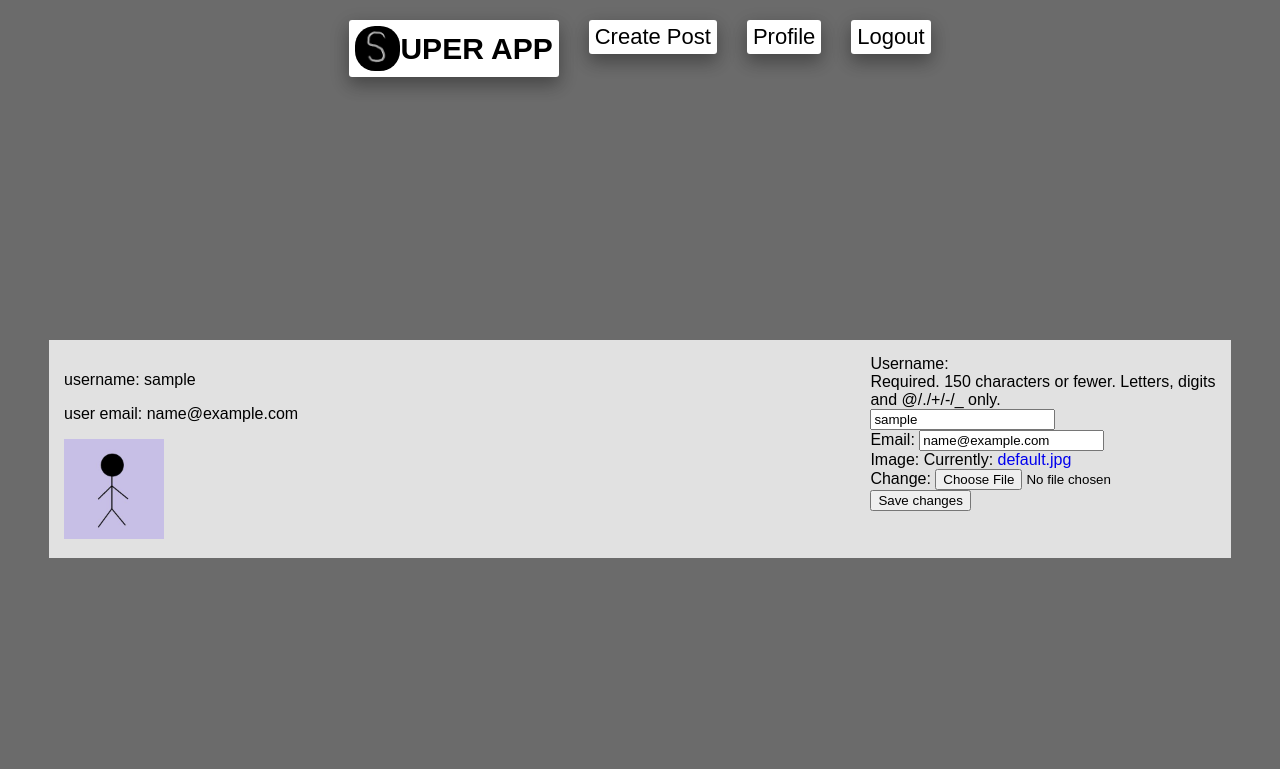
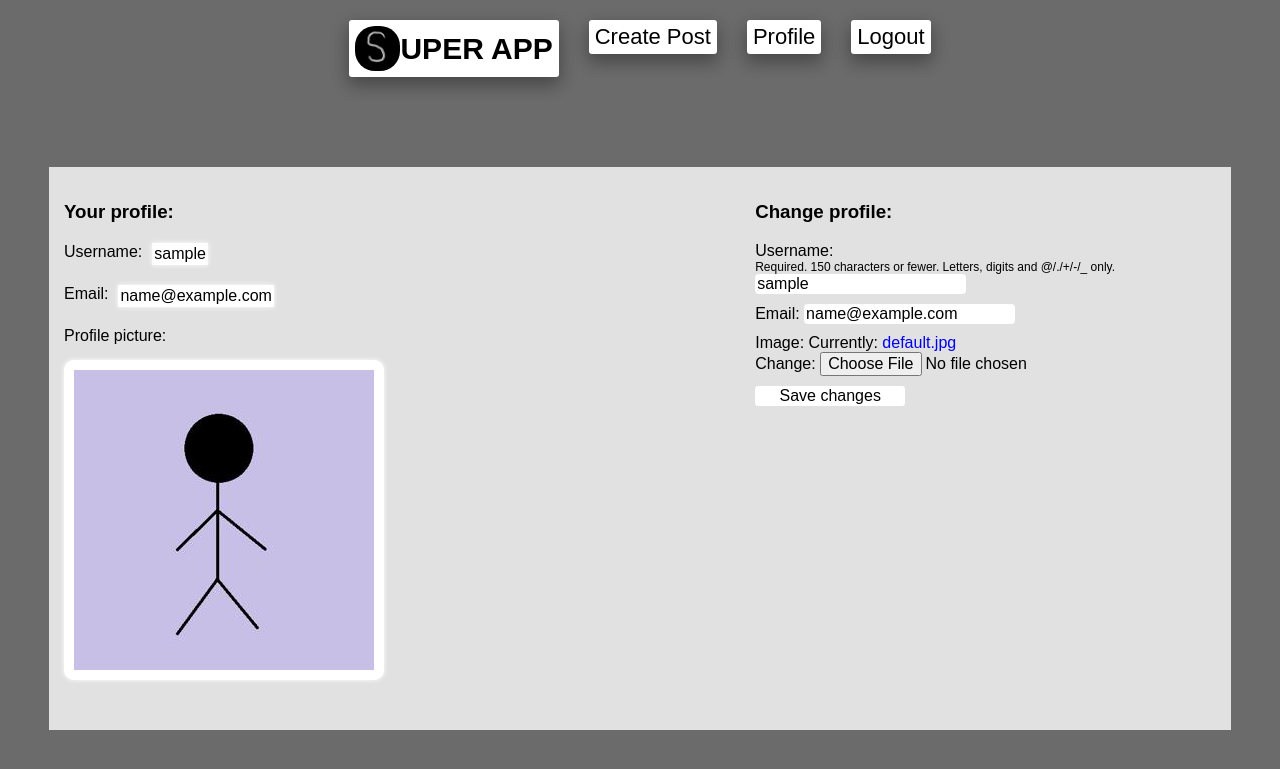
Before and after one commit to Przemek221/pjf_polej, a Django app: page /profile in a window 1280 px wide. Shown: the top 769 px of the page. Run offline with Django 4.2, Linux system fonts and the light colour scheme; the visitor is signed in with stand-in values (Sample User, id 1); parts of the project's set-up code (start-up, migrations or seed data) failed here and were passed over.

Commit message:
user profile page design

```diff
--- a/sampleApp/static/styles/profile.css
+++ b/sampleApp/static/styles/profile.css
@@ -1,8 +1,84 @@
-.profile-picture{
-    max-width: 100px;
+#content-wrapper {
+    display: grid;
+    grid-template-columns: 60% 40%;
+
+    & .user-info-wrapper {
+        margin-right: 20px;
+    }
 }
 
-.wrapper{
+#content-wrapper .user-info-wrapper .profile-picture {
+    margin: 15px 0;
+    max-width: 300px;
+    padding: 10px;
+    background: white;
+    border-radius: 10px;
+    box-shadow: 0 0 5px 0 #fff;
+}
+
+#content-wrapper .user-info-wrapper .user-info {
+    display: flex;
+    flex-direction: row;
+    column-gap: 10px;
+    margin: 20px 0;
+
+    &:last-child {
+        flex-direction: column;
+    }
+
+    & p {
+        margin: 0;
+        background: white;
+        padding: 2px;
+        box-shadow: 0 0 5px 0 #fff;
+    }
+}
+
+#content-wrapper form {
+    width: 100%;
     display: grid;
-    grid-template-columns: 70% 30%;
+    grid-auto-flow: row;
+    row-gap: 10px;
+
+    & input, & label {
+        font-size: 16px;
+    }
+
+    & input[type="text"],
+    & input[type="email"] {
+        border-width: 0;
+        border-radius: 4px;
+        background: white;
+        font-size: 16px;
+    }
+
+    & input[type="submit"] {
+        max-width: 150px;
+        border: 0;
+        border-radius: 3px;
+        background: white;
+
+        &:hover {
+            transform: scale(1.1);
+        }
+    }
 }
+
+#content-wrapper form div .helptext {
+    font-size: 12px;
+}
+
+#content-wrapper form div .errorlist {
+    margin: 5px 0;
+    font-size: 13px;
+    list-style-type: none;
+    padding: 0 10px;
+
+    & li {
+        background: #ff000085;
+        text-align: center;
+        border-radius: 4px;
+        padding: 2px;
+        margin: 5px 0;
+    }
+}
--- a/templates/sampleApp/profile.html
+++ b/templates/sampleApp/profile.html
@@ -1,18 +1,26 @@
-
-
 {% extends "sampleApp/base.html" %}
 {% load static %}
 {% block head %}
     <link rel="stylesheet" href=" {% static 'styles/profile.css' %} ">
 {% endblock %}
 {% block content %}
-    <div class="wrapper">
-        <div>
-            <p>username: {{ user.username }} {# dont need to pass user as an arg. #} </p>
-            <p>user email: {{ user.email }}</p>
+    <div class="user-info-wrapper">
+        <h3 class="user-info-header">Your profile:</h3>
+        <div class="user-info username">
+            Username:
+            <p>{{ user.username }}</p> {# dont need to pass user as an arg. #}
+        </div>
+        <div class="user-info email">
+            Email:
+            <p>{{ user.email }}</p>
+        </div>
+        <div class="user-info picture">
+            Profile picture:
             <img src="{{ user.userprofile.image.url }}" alt="usr img" class="profile-picture">
         </div>
-        <div>
+    </div>
+    <div class="form-wrapper">
+        <h3 class="form-header">Change profile:</h3>
         <form method="post" enctype="multipart/form-data">
             {% csrf_token %}
             {{ update_user_form.as_div }}
@@ -20,5 +28,4 @@
             <input type="submit" value="Save changes">
         </form>
     </div>
-    </div>
 {% endblock content %}
```
Also changed, not shown: sampleApp/static/styles/register.css (+1 -12 lines). Lines whose indentation alone changed are shown as unchanged.
